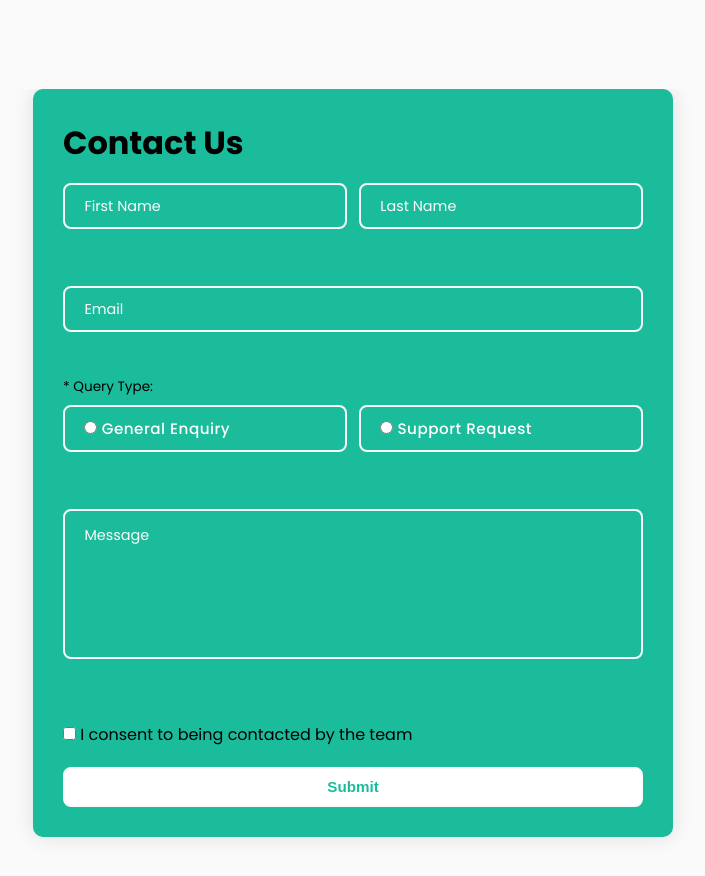
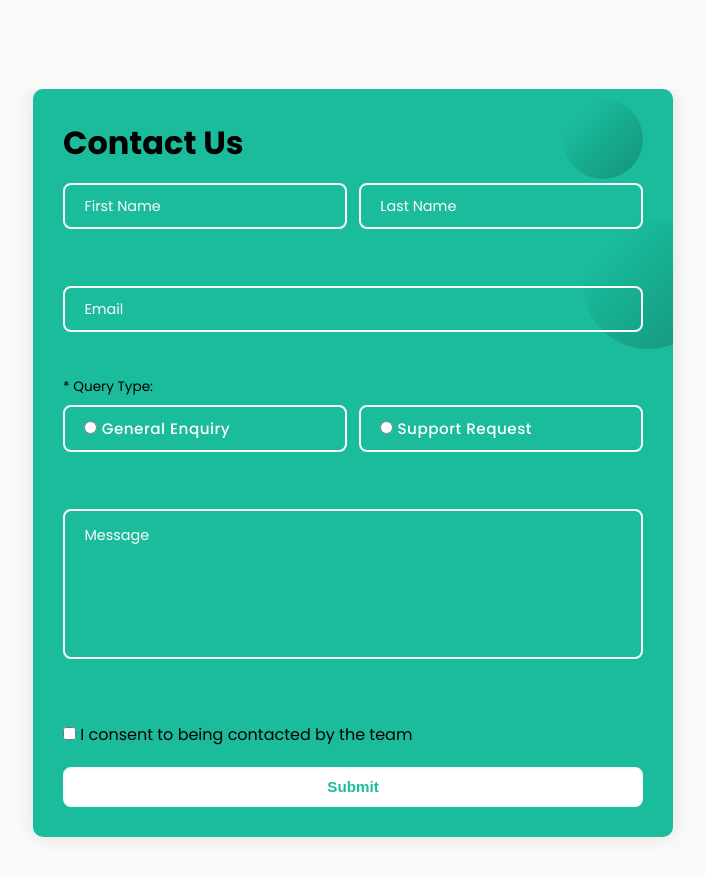
Before and after one commit to 7abracadabra7/responsive-form, a website: page index.html in a window 1280 px wide. Shown: the whole page, without its empty margins (287-992 px from the left). Drawn offline with nearby package versions, Linux system fonts and the light colour scheme.

Commit message:
circle shapes added

```diff
--- a/index.html
+++ b/index.html
@@ -21,6 +21,8 @@
     </div>
     <div class="container">
       <form>
+        <span class="circle one"></span>
+        <span class="circle two"></span>
         <h1>Contact Us</h1>
         <div class="contact-info">
           <div class="pair">
--- a/styles.css
+++ b/styles.css
@@ -70,6 +70,27 @@ form {
   box-shadow: 0 0 20px 1px rgba(0, 0, 0, 0.1);
   z-index: 1000;
   overflow: hidden;
+  position: relative;
+}
+
+.circle {
+  border-radius: 50%;
+  background: linear-gradient(135deg, transparent 20%, #149279);
+  position: absolute;
+}
+
+.circle.one {
+  width: 130px;
+  height: 130px;
+  top: 130px;
+  right: -40px;
+}
+
+.circle.two {
+  width: 80px;
+  height: 80px;
+  top: 10px;
+  right: 30px;
 }
 
 .contact-info {
```
